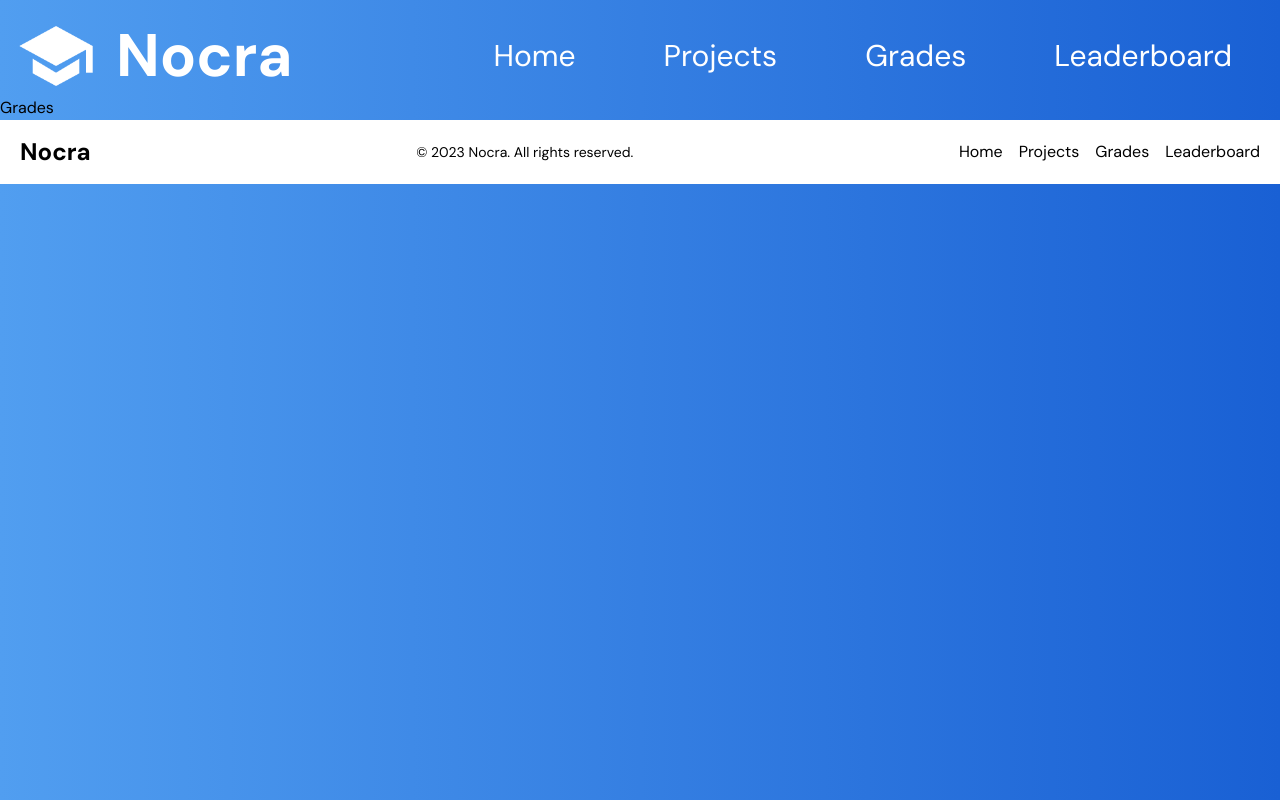
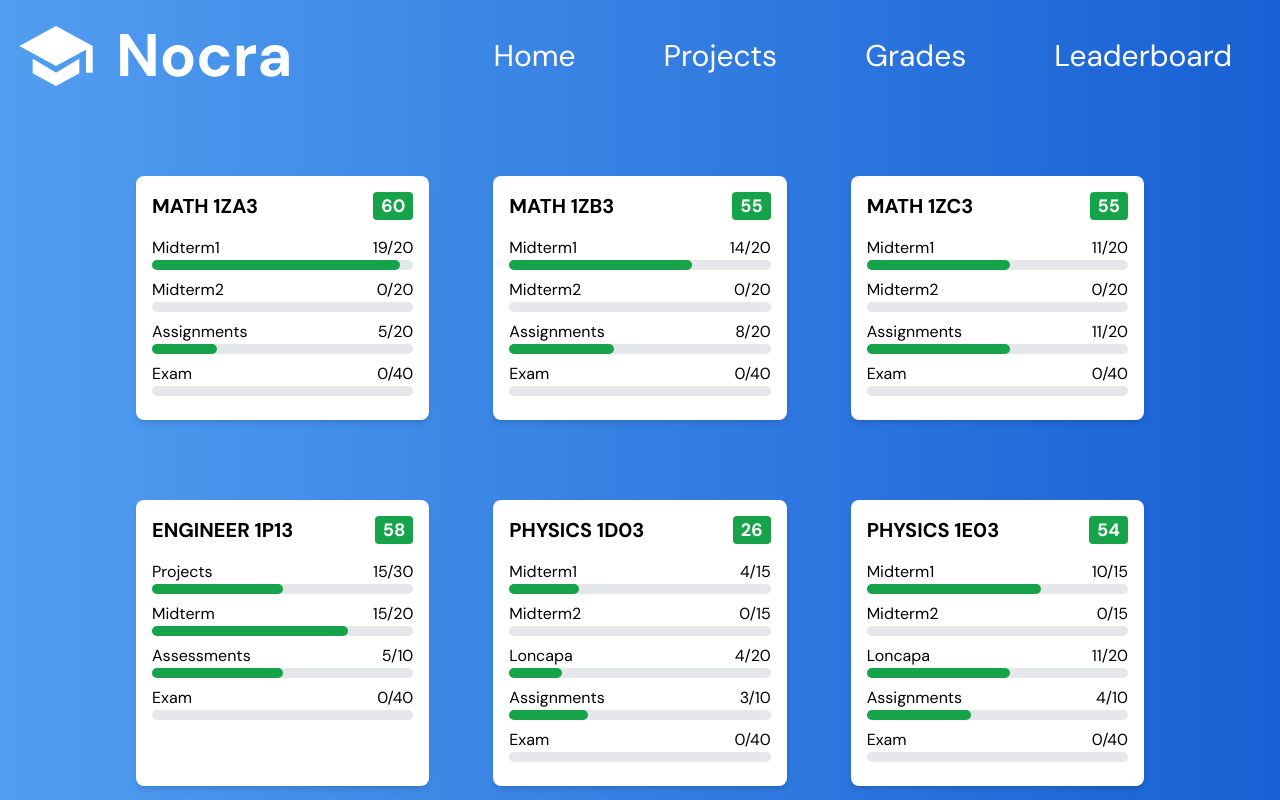
Before and after one commit to ahmedkhaleel2004/nocra, a Next.js app: page /grades in a window 1280 px wide. Shown: the top 800 px of the page. Built offline with nearby package versions, Linux system fonts and the light colour scheme.

Commit message:
cards working

```diff
--- /dev/null
+++ b/app/components/CourseCard.tsx
@@ -0,0 +1,53 @@
+// CourseCard.tsx
+
+import React from "react";
+
+interface Assignment {
+	name: string;
+	weight: number;
+	grade: number;
+}
+
+interface CourseCardProps {
+	courseName: string;
+	assignments: Assignment[];
+	currentGrade: string | number;
+}
+
+const CourseCard: React.FC<CourseCardProps> = ({
+	courseName,
+	assignments,
+	currentGrade,
+}) => {
+	const roundedGrade = Math.round(Number(currentGrade) * 100);
+	return (
+		<div className="bg-white shadow-md rounded-lg p-4 mb-4">
+			<div className="flex justify-between items-center">
+				<h3 className="text-xl font-semibold">{courseName}</h3>
+				<span className="text-lg text-white bg-green-600 rounded px-2 font-semibold">
+					{roundedGrade}
+				</span>
+			</div>
+			<div className="mt-4">
+				{assignments.map((assignment) => (
+					<div key={assignment.name} className="mb-2">
+						<div className="flex justify-between">
+							<span>{assignment.name}</span>
+							<span>{`${assignment.grade}/${assignment.weight}`}</span>
+						</div>
+						<div className="w-full bg-gray-200 rounded-full h-2.5 dark:bg-gray-700">
+							<div
+								className="bg-green-600 h-2.5 rounded-full"
+								style={{
+									width: `${(assignment.grade / assignment.weight) * 100}%`,
+								}}
+							></div>
+						</div>
+					</div>
+				))}
+			</div>
+		</div>
+	);
+};
+
+export default CourseCard;
--- a/app/grades/page.tsx
+++ b/app/grades/page.tsx
@@ -1,7 +1,175 @@
 import React from "react";
+import CourseCard from "../components/CourseCard";
 
 const Grades = () => {
-	return <div>Grades</div>;
+	interface CourseStructure {
+		[key: string]: {
+			[assignment: string]: number;
+		};
+	}
+
+	interface GradesStructure {
+		[key: string]: {
+			[assignment: string]: number;
+		};
+	}
+	const courses: CourseStructure = {
+		"MATH 1ZA3": {
+			Midterm1: 20,
+			Midterm2: 20,
+			Assignments: 20,
+			Exam: 40,
+		},
+		"MATH 1ZB3": {
+			Midterm1: 20,
+			Midterm2: 20,
+			Assignments: 20,
+			Exam: 40,
+		},
+		"MATH 1ZC3": {
+			Midterm1: 20,
+			Midterm2: 20,
+			Assignments: 20,
+			Exam: 40,
+		},
+		"ENGINEER 1P13": {
+			Projects: 30,
+			Midterm: 20,
+			Assessments: 10,
+			Exam: 40,
+		},
+		"PHYSICS 1D03": {
+			Midterm1: 15,
+			Midterm2: 15,
+			Loncapa: 20,
+			Assignments: 10,
+			Exam: 40,
+		},
+		"PHYSICS 1E03": {
+			Midterm1: 15,
+			Midterm2: 15,
+			Loncapa: 20,
+			Assignments: 10,
+			Exam: 40,
+		},
+		"CHEM 1E03": {
+			Midterm1: 20,
+			Midterm2: 20,
+			Exam: 45,
+			Labs: 15,
+		},
+	};
+	const currentGrades: GradesStructure = {
+		"MATH 1ZA3": {
+			Midterm1: 19,
+			Midterm2: 0,
+			Assignments: 5,
+			Exam: 0,
+		},
+		"MATH 1ZB3": {
+			Midterm1: 14,
+			Midterm2: 0,
+			Assignments: 8,
+			Exam: 0,
+		},
+		"MATH 1ZC3": {
+			Midterm1: 11,
+			Midterm2: 0,
+			Assignments: 11,
+			Exam: 0,
+		},
+		"ENGINEER 1P13": {
+			Projects: 15,
+			Midterm: 15,
+			Assessments: 5,
+			Exam: 0,
+		},
+		"PHYSICS 1D03": {
+			Midterm1: 4,
+			Midterm2: 0,
+			Loncapa: 4,
+			Assignments: 3,
+			Exam: 0,
+		},
+		"PHYSICS 1E03": {
+			Midterm1: 10,
+			Midterm2: 0,
+			Loncapa: 11,
+			Assignments: 4,
+			Exam: 0,
+		},
+		"CHEM 1E03": {
+			Midterm1: 18,
+			Midterm2: 0,
+			Exam: 0,
+			Labs: 14,
+		},
+	};
+
+	function calculateCurrentGrades(
+		courses: CourseStructure,
+		currentGrades: GradesStructure
+	): Record<string, string | number> {
+		const currentCourseGrades: Record<string, string | number> = {};
+
+		for (const course in currentGrades) {
+			let totalWeight = 0;
+			let totalGrade = 0;
+
+			for (const assignment in currentGrades[course]) {
+				const grade = currentGrades[course][assignment];
+				const weight = courses[course][assignment] || 0; // Handle cases where the assignment might not exist in the course structure
+
+				if (grade > 0) {
+					totalGrade += (grade / weight) * 100;
+					totalWeight += 100;
+				}
+			}
+
+			if (totalWeight > 0) {
+				currentCourseGrades[course] = (totalGrade / totalWeight).toFixed(2);
+			} else {
+				currentCourseGrades[course] = "No grades available";
+			}
+		}
+
+		return currentCourseGrades;
+	}
+
+	const currentCourseGrades = calculateCurrentGrades(courses, currentGrades);
+
+	// Transform data for CourseCard
+	const courseCardsData = Object.keys(courses).map((courseName) => ({
+		courseName,
+		assignments: Object.keys(courses[courseName]).map((assignment) => ({
+			name: assignment,
+			weight: courses[courseName][assignment],
+			grade: currentGrades[courseName][assignment] || 0,
+		})),
+		currentGrade: currentCourseGrades[courseName],
+	}));
+
+	const name: string = "Ahmed Khaleel";
+	return (
+		<>
+			<main className="relative pt-[16px] text-white">
+				<div className="absolute bottom-0 w-full translate-y-1">
+					<svg xmlns="http://www.w3.org/2000/svg" viewBox="0 0 1440 320">
+						<path
+							fill="#ffffff"
+							fill-opacity="1"
+							d="0,256L0,160L1440,160L1440,320L0,320L0,320Z"
+						></path>
+					</svg>
+				</div>
+			</main>
+			<section className="grid grid-cols-1 md:grid-cols-3 gap-16 p-4 pt-16 max-w-[65rem] mx-auto">
+				{courseCardsData.map((course) => (
+					<CourseCard key={course.courseName} {...course} />
+				))}
+			</section>
+		</>
+	);
 };
 
 export default Grades;
```
Also changed, not shown: app/globals.css (line endings or trailing spaces).
